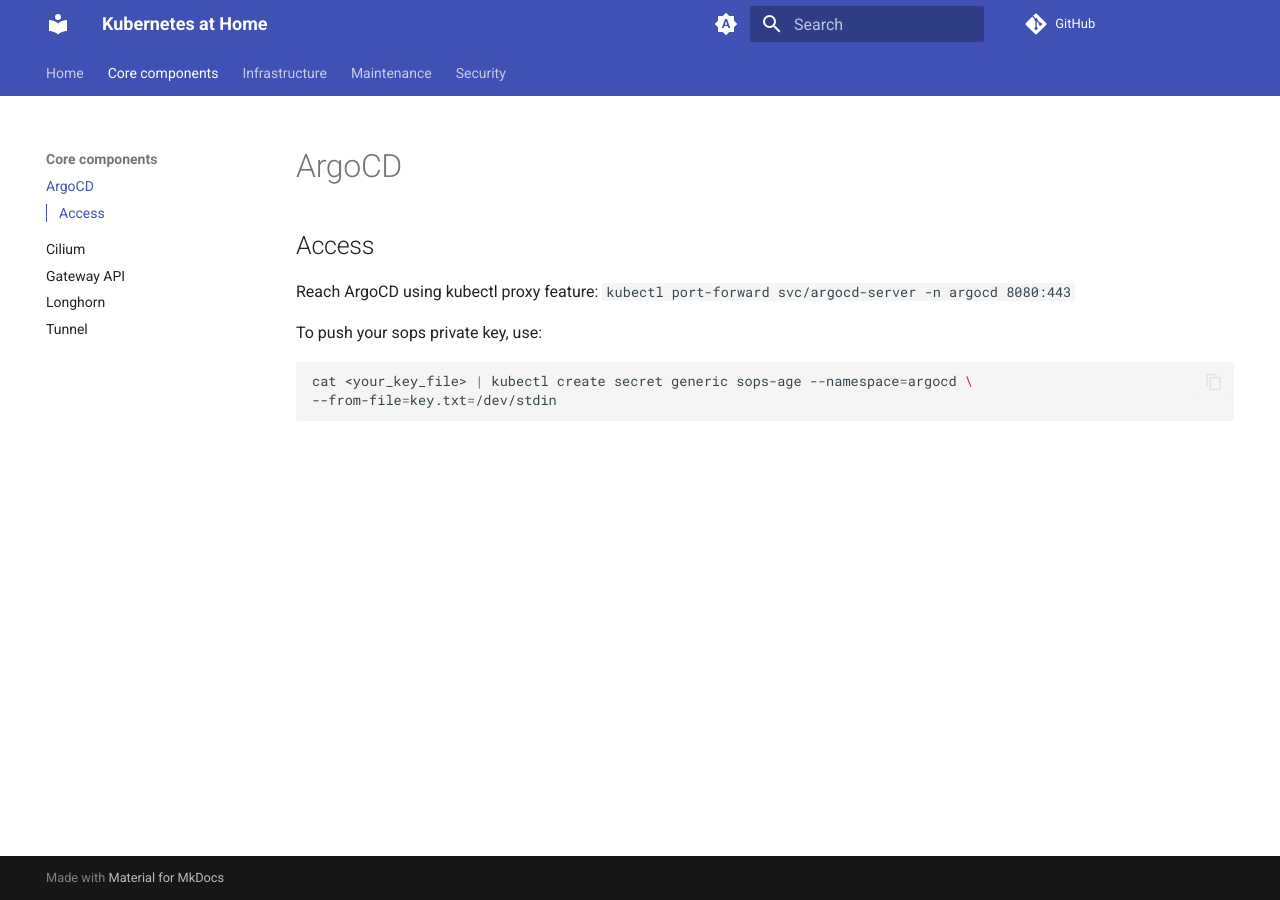
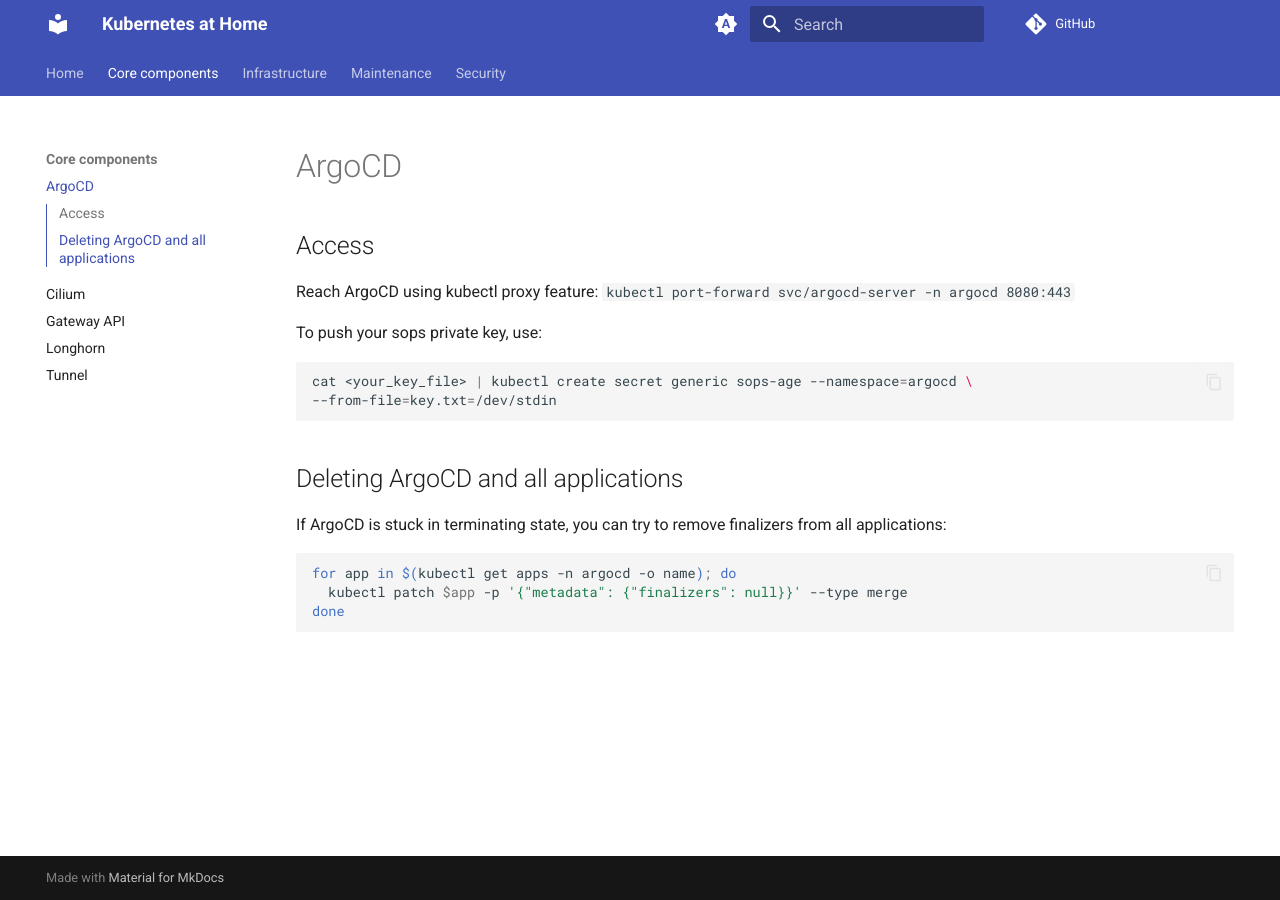
Before and after one commit to o-be-one/kubernetes-at-home, an MkDocs documentation site: the page built from docs/src/Core components/argocd.md, in a window 1280 px wide. Built offline with MkDocs 1.6.1 and Material for MkDocs 9.7.7, drawn with Linux system fonts in a browser that asks for light colours; comment, search, counter and statistics services are not loaded.

Commit message:
docs(argocd): add a bit of doc about ArgoCD deletion

````diff
--- a/docs/src/Core components/argocd.md
+++ b/docs/src/Core components/argocd.md
@@ -10,3 +10,13 @@
 cat <your_key_file> | kubectl create secret generic sops-age --namespace=argocd \
 --from-file=key.txt=/dev/stdin
 ```
+
+## Deleting ArgoCD and all applications
+
+If ArgoCD is stuck in terminating state, you can try to remove finalizers from all applications:
+
+```bash
+for app in $(kubectl get apps -n argocd -o name); do
+  kubectl patch $app -p '{"metadata": {"finalizers": null}}' --type merge
+done
+```
````
